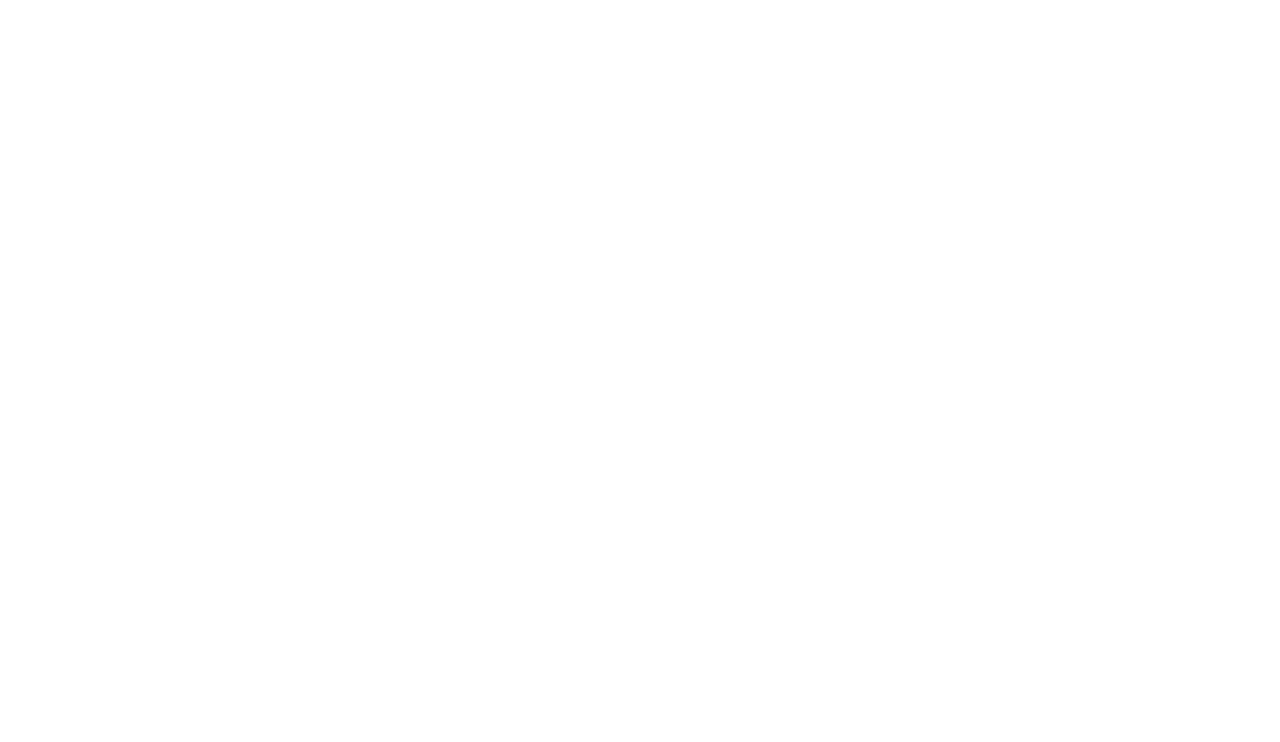
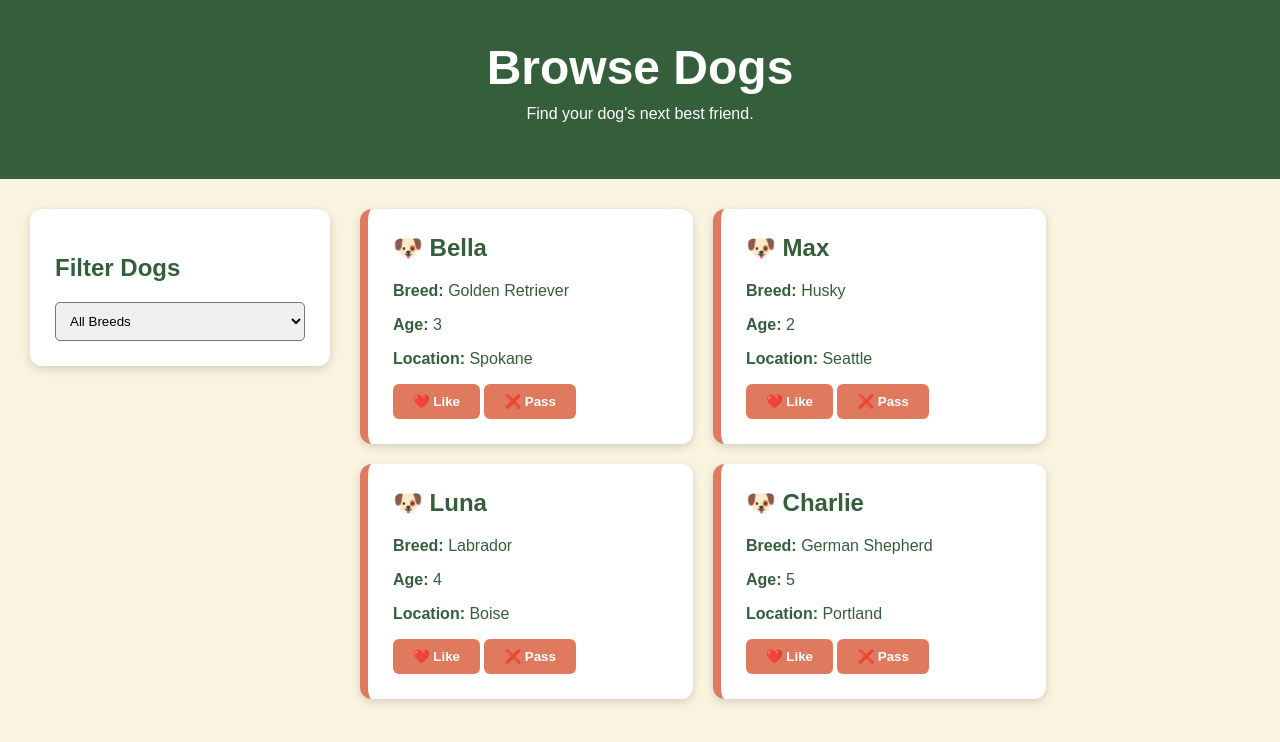
Before and after one commit to mungeraiden/a-dogs-tale, a plain HTML site: page browse.html in a window 1280 px wide. Drawn offline with Linux system fonts and the light colour scheme.

Commit message:
feat: add dog browsing and filtering functionality

```diff
--- a/browse.html
+++ b/browse.html
@@ -0,0 +1,37 @@
+<!DOCTYPE html>
+<html lang="en">
+<head>
+    <meta charset="UTF-8">
+    <meta name="viewport" content="width=device-width, initial-scale=1.0">
+    <title>Browse Dogs | A Dog's Tale</title>
+    <link rel="stylesheet" href="css/styles.css">
+</head>
+<body>
+
+    <header>
+        <h1>Browse Dogs</h1>
+        <p>Find your dog's next best friend.</p>
+    </header>
+
+    <main>
+
+        <div class="filter-card card">
+            <h2>Filter Dogs</h2>
+
+            <select id="breedFilter">
+                <option value="all">All Breeds</option>
+                <option value="Golden Retriever">Golden Retriever</option>
+                <option value="Husky">Husky</option>
+                <option value="Labrador">Labrador</option>
+                <option value="German Shepherd">German Shepherd</option>
+            </select>
+        </div>
+
+        <div class="dogs-container" id="dogsContainer"></div>
+
+    </main>
+
+    <script src="js/browse.js"></script>
+
+</body>
+</html>
--- a/css/styles.css
+++ b/css/styles.css
@@ -156,3 +156,42 @@
         width: 100%;
     }
 }
+
+.dog-card {
+    background-color: white;
+    border-left: 8px solid #E07A5F;
+
+    padding: 25px;
+    border-radius: 12px;
+
+    box-shadow: 0 3px 10px rgba(0,0,0,0.15);
+
+    max-width: 450px;
+}
+
+
+.filter-card {
+    width: 250px;
+}
+
+select {
+    width: 100%;
+    padding: 10px;
+    border-radius: 5px;
+}
+
+.dogs-container {
+    display: flex;
+    flex-wrap: wrap;
+    gap: 20px;
+
+    flex: 1;
+}
+
+.dog-card {
+    width: 275px;
+}
+
+.like-btn {
+    margin-right: 10px;
+}
--- /dev/null
+++ b/js/browse.js
@@ -0,0 +1,78 @@
+const dogs = [
+    {
+        name: "Bella",
+        breed: "Golden Retriever",
+        age: 3,
+        location: "Spokane"
+    },
+    {
+        name: "Max",
+        breed: "Husky",
+        age: 2,
+        location: "Seattle"
+    },
+    {
+        name: "Luna",
+        breed: "Labrador",
+        age: 4,
+        location: "Boise"
+    },
+    {
+        name: "Charlie",
+        breed: "German Shepherd",
+        age: 5,
+        location: "Portland"
+    }
+];
+console.log("browse.js loaded");
+
+const dogsContainer = document.getElementById("dogsContainer");
+const breedFilter = document.getElementById("breedFilter");
+
+function displayDogs(dogsToDisplay) {
+
+    dogsContainer.innerHTML = "";
+
+    dogsToDisplay.forEach(dog => {
+
+        dogsContainer.innerHTML += `
+            <div class="card dog-card">
+                <h2>🐶 ${dog.name}</h2>
+
+                <p><strong>Breed:</strong> ${dog.breed}</p>
+                <p><strong>Age:</strong> ${dog.age}</p>
+                <p><strong>Location:</strong> ${dog.location}</p>
+
+                <button onclick="likeDog('${dog.name}')">❤️ Like</button>
+                <button onclick="passDog('${dog.name}')">❌ Pass</button>
+
+            </div>
+        `;
+    });
+}
+
+displayDogs(dogs);
+
+breedFilter.addEventListener("change", function() {
+
+    const selectedBreed = breedFilter.value;
+
+    if (selectedBreed === "all") {
+        displayDogs(dogs);
+        return;
+    }
+
+    const filteredDogs = dogs.filter(
+        dog => dog.breed === selectedBreed
+    );
+
+    displayDogs(filteredDogs);
+});
+
+function likeDog(name) {
+    alert("You liked " + name + "!");
+}
+
+function passDog(name) {
+    alert("You passed on " + name + ".");
+}
```
Also changed, not shown: js/profile.js (+11 -5 lines).
